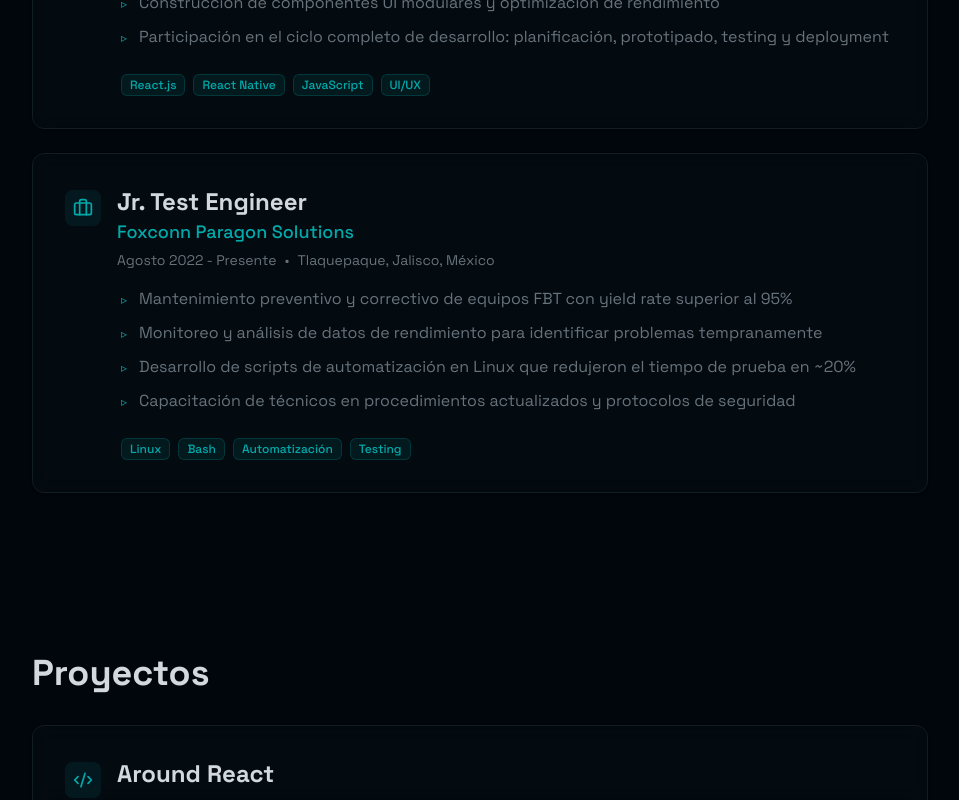
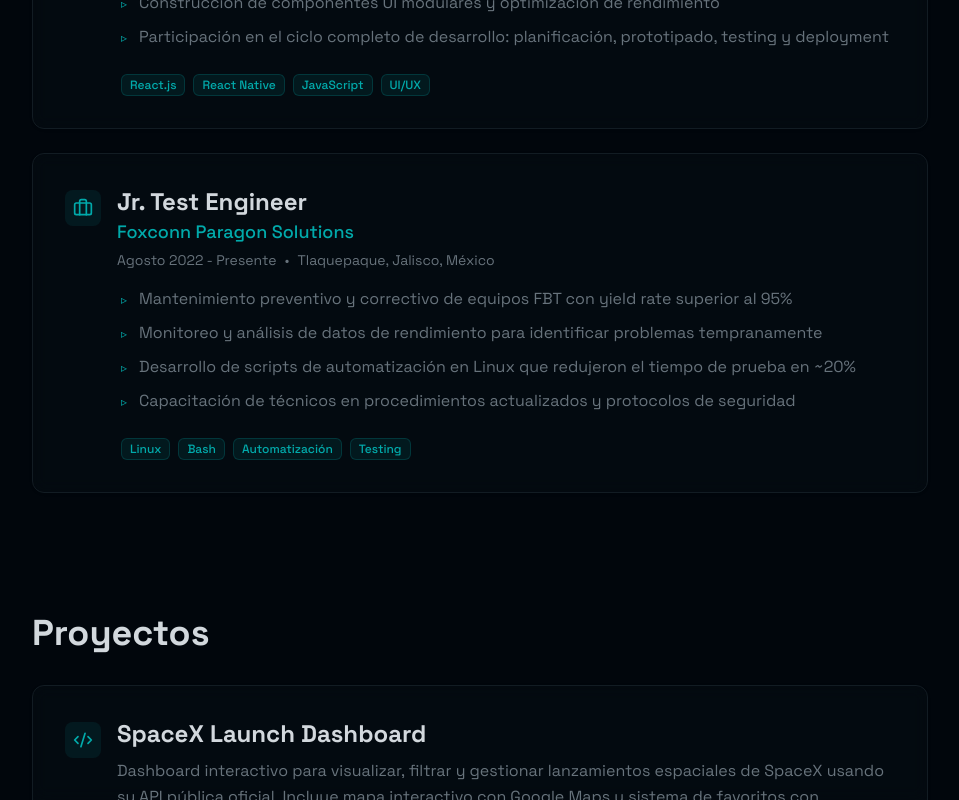
Before and after one commit to Ricaxdo/portafoli0, a Next.js app: page / in a window 1280 px wide. Shown: the part 2000-2800 px from the top of the page, without its empty margins (160-1119 px from the left). Built offline with nearby package versions, Linux system fonts and the light colour scheme.

Commit message:
Added projects

```diff
--- a/components/projects.tsx
+++ b/components/projects.tsx
@@ -4,9 +4,45 @@ import { Code2, ExternalLink, Github } from "lucide-react";
 
 const projects = [
   {
+    title: "SpaceX Launch Dashboard",
+    description:
+      "Dashboard interactivo para visualizar, filtrar y gestionar lanzamientos espaciales de SpaceX usando su API pública oficial. Incluye mapa interactivo con Google Maps y sistema de favoritos con localStorage.",
+    context:
+      "Proyecto personal enfocado en la exploración de datos espaciales en tiempo real usando la API pública de SpaceX. Diseñado para ofrecer una experiencia visual y analítica atractiva.",
+    analysis:
+      "Se integró Next.js con TypeScript y Tailwind para lograr una UI fluida y optimizada. El mapa con Google Maps API permitió representar ubicaciones precisas y mejorar la interacción del usuario.",
+    conclusions:
+      "El resultado fue un dashboard rápido, informativo y escalable, con datos actualizados dinámicamente y soporte para despliegue con Docker.",
+    technologies: [
+      "Next.js",
+      "React",
+      "TypeScript",
+      "Google Maps API",
+      "Docker",
+      "Tailwind CSS",
+    ],
+    github: "https://github.com/Ricaxdo/spacex_launch_dashboard",
+    demo: null,
+    features: [
+      "Consumo de API REST de SpaceX con filtros avanzados",
+      "Mapa interactivo con Google Maps para visualizar sitios de lanzamiento",
+      "Sistema de favoritos persistente con localStorage",
+      "Filtros por año, resultado, cohete y búsqueda por misión",
+      "UI responsiva y moderna con animaciones suaves",
+      "Dockerizado para fácil despliegue",
+    ],
+    image: "/images/spacex-dashboard.png", // opcional: agrega una imagen o GIF
+  },
+  {
     title: "Around React",
     description:
       "Aplicación web interactiva desarrollada con React y Vite para compartir y gestionar fotografías. Incluye funcionalidades de perfil de usuario, galería de imágenes y sistema de likes.",
+    context:
+      "Versión moderna del clásico proyecto ‘Around The U.S.’, reconstruida en React con un enfoque modular, limpio y responsive.",
+    analysis:
+      "Durante el desarrollo se implementaron hooks para la gestión del estado, metodología BEM para estilos y una estructura escalable para componentes reutilizables.",
+    conclusions:
+      "Se logró una app visualmente atractiva y fácil de mantener, que demuestra dominio en arquitectura React y principios de diseño UI/UX.",
     technologies: ["React", "Vite", "JavaScript", "CSS", "HTML", "BEM"],
     github: "https://github.com/Ricaxdo/web_project_around_react",
     demo: null,
@@ -16,12 +52,13 @@ const projects = [
       "Gestión de estado con hooks",
       "Metodología BEM para estilos",
     ],
+    image: "/images/around-react.png", // opcional
   },
 ];
 
 export function Projects() {
   return (
-    <section id="projects" className="py-20 px-4">
+    <section id="projects" className="py-10 px-4">
       <div className="max-w-4xl mx-auto">
         <h2 className="text-3xl md:text-4xl font-bold mb-8">Proyectos</h2>
 
@@ -46,7 +83,20 @@ export function Projects() {
                   </div>
                 </div>
 
-                <ul className="space-y-2 ml-14">
+                {/* 📄 Bloque de documentación breve */}
+                <div className="ml-14 space-y-1 text-sm text-muted-foreground border-l border-border pl-4">
+                  <p>
+                    <strong>Contexto:</strong> {project.context}
+                  </p>
+                  <p>
+                    <strong>Análisis:</strong> {project.analysis}
+                  </p>
+                  <p>
+                    <strong>Conclusiones:</strong> {project.conclusions}
+                  </p>
+                </div>
+
+                <ul className="space-y-2 ml-14 pt-2">
                   {project.features.map((feature, i) => (
                     <li key={i} className="flex gap-3">
                       <span className="text-primary mt-1.5 text-xs">▹</span>
```
